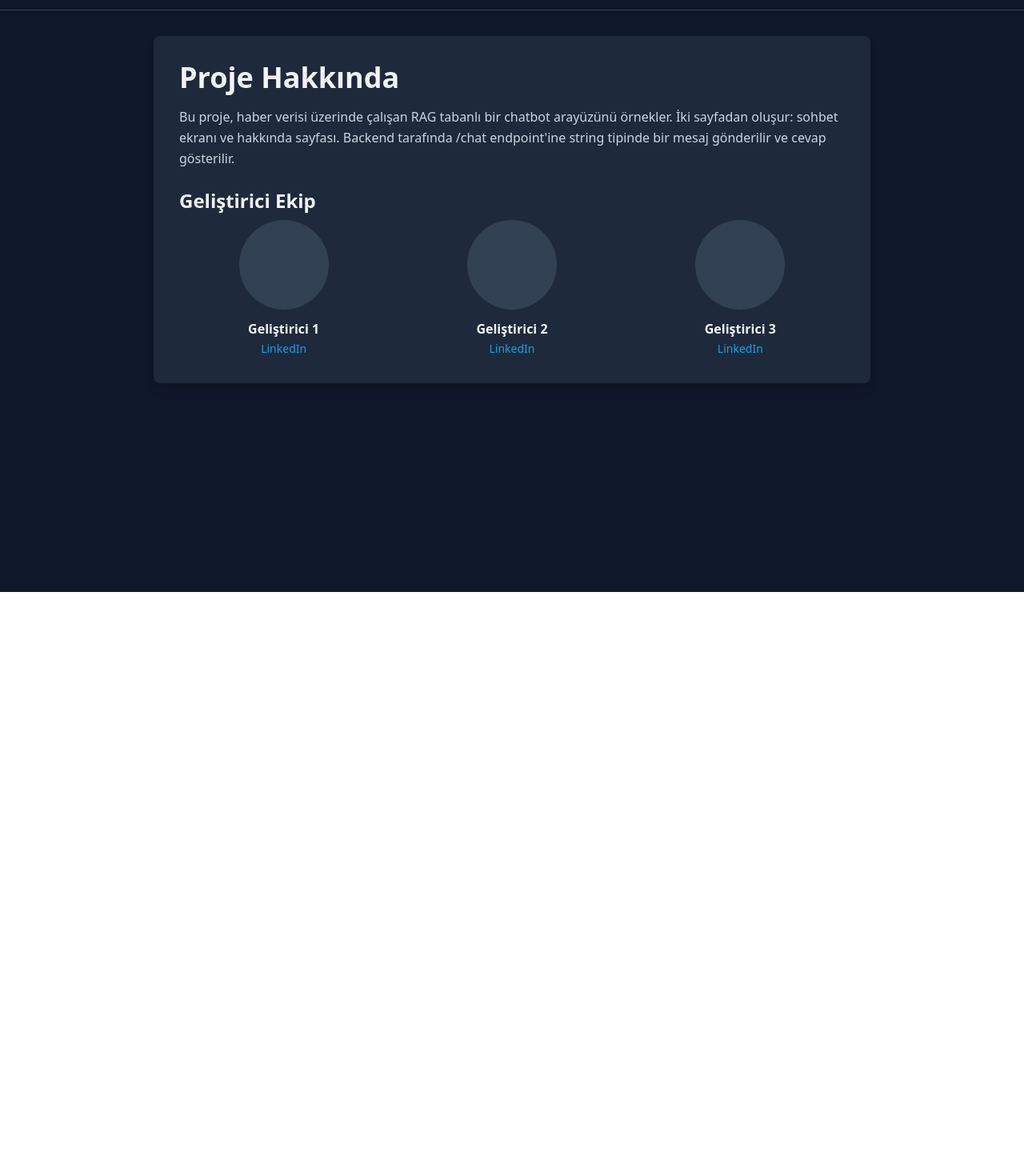
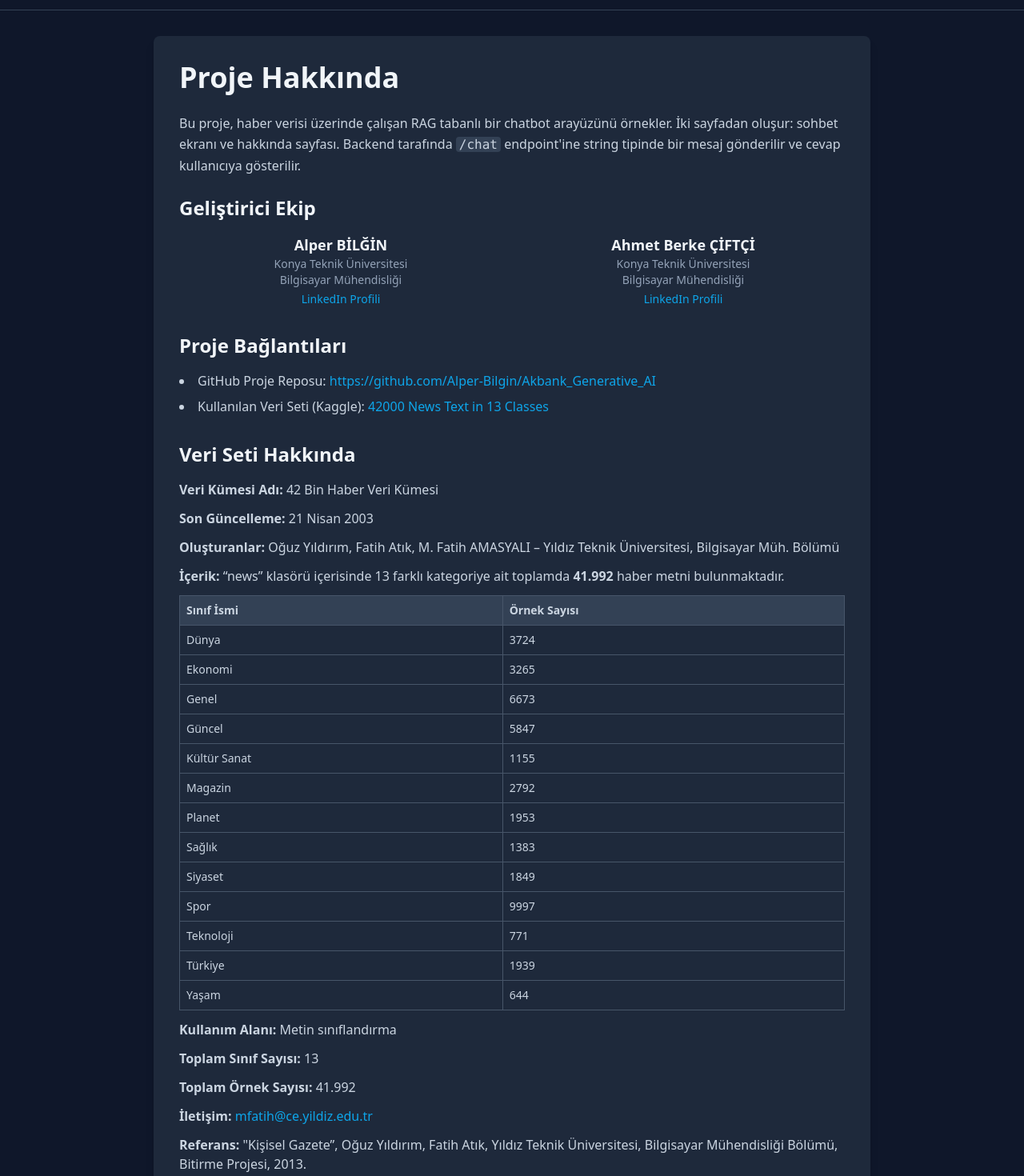
Before and after one commit to Alper-Bilgin/Akbank_Generative_AI, a React app in the folder frontend/: page /about in a window 1280 px wide. Shown: the part 60-1530 px from the top of the page at 80% size. Before the commit the page ends 800 px from the top, so only its background shows below. Built offline with nearby package versions, Linux system fonts and the light colour scheme; no server answers; the HTML template or start-up script is replaced by a standard one.

Commit message:
Aboutpage
About page düzenlendi

```diff
--- a/frontend/src/components/QuickQuestions.jsx
+++ b/frontend/src/components/QuickQuestions.jsx
@@ -1,7 +1,7 @@
 import React from "react";
 import { FaQuestionCircle } from "react-icons/fa";
 
-const questions = ["Türkiye Siyaseti hakkında bana bilgi verir misin?", "2000 yılına ait spor haberlerini sırasıyla ver?", "Recep Tayyip Erdoğan kimdir?"];
+const questions = ["Türkiye Siyaseti hakkında bana 5 haber verir misin?", "Sağlık alanından haberler verir misin?", "Teknoloji dünyasıda yaşanan son gelişmeler nelerdir?"];
 
 export default function QuickQuestions({ onSelect }) {
   return (
--- a/frontend/src/pages/AboutPage.jsx
+++ b/frontend/src/pages/AboutPage.jsx
@@ -3,23 +3,121 @@ import React from "react";
 export default function AboutPage() {
   return (
     <div className="max-w-4xl mx-auto bg-white dark:bg-slate-800 text-slate-800 dark:text-slate-100 p-8 rounded-lg shadow-lg transition-colors duration-300">
-      <h1 className="text-4xl font-extrabold mb-4">Proje Hakkında</h1>
+      <h1 className="text-4xl font-extrabold mb-6">Proje Hakkında</h1>
+
       <p className="leading-relaxed mb-6 text-slate-700 dark:text-slate-300">
-        Bu proje, haber verisi üzerinde çalışan RAG tabanlı bir chatbot arayüzünü örnekler. İki sayfadan oluşur: sohbet ekranı ve hakkında sayfası. Backend tarafında /chat endpoint'ine string tipinde
-        bir mesaj gönderilir ve cevap gösterilir.
+        Bu proje, haber verisi üzerinde çalışan RAG tabanlı bir chatbot arayüzünü örnekler. İki sayfadan oluşur: sohbet ekranı ve hakkında sayfası. Backend tarafında{" "}
+        <code className="bg-slate-100 dark:bg-slate-700 px-1 rounded">/chat</code> endpoint'ine string tipinde bir mesaj gönderilir ve cevap kullanıcıya gösterilir.
       </p>
 
-      <h2 className="text-2xl font-bold mb-2">Geliştirici Ekip</h2>
-      <div className="grid grid-cols-1 sm:grid-cols-3 gap-6">
-        {[1, 2, 3].map((i) => (
-          <div key={i} className="text-center">
-            <div className="w-28 h-28 rounded-full bg-slate-200 dark:bg-slate-700 mx-auto mb-3"></div>
-            <div className="font-semibold">Geliştirici {i}</div>
-            <a className="text-sm text-sky-500 hover:underline" href="#">
-              LinkedIn
-            </a>
+      <h2 className="text-2xl font-bold mb-4">Geliştirici Ekip</h2>
+      <div className="grid grid-cols-1 sm:grid-cols-2 gap-6 mb-8">
+        <div className="text-center">
+          <div className="font-semibold text-lg">Alper BİLĞİN</div>
+          <div className="text-sm text-slate-600 dark:text-slate-400">
+            Konya Teknik Üniversitesi
+            <br />
+            Bilgisayar Mühendisliği
           </div>
-        ))}
+          <a href="https://www.linkedin.com/in/alper-bil%C4%9Fin-88b242162/" target="_blank" rel="noopener noreferrer" className="text-sky-500 hover:underline text-sm block mt-1">
+            LinkedIn Profili
+          </a>
+        </div>
+        <div className="text-center">
+          <div className="font-semibold text-lg">Ahmet Berke ÇİFTÇİ</div>
+          <div className="text-sm text-slate-600 dark:text-slate-400">
+            Konya Teknik Üniversitesi
+            <br />
+            Bilgisayar Mühendisliği
+          </div>
+          <a href="https://www.linkedin.com/in/ahmet-berke-%C3%A7ift%C3%A7i-2111672b4/" target="_blank" rel="noopener noreferrer" className="text-sky-500 hover:underline text-sm block mt-1">
+            LinkedIn Profili
+          </a>
+        </div>
+      </div>
+
+      <h2 className="text-2xl font-bold mb-4">Proje Bağlantıları</h2>
+      <ul className="list-disc list-inside space-y-2 mb-8 text-slate-700 dark:text-slate-300">
+        <li>
+          GitHub Proje Reposu:{" "}
+          <a href="https://github.com/Alper-Bilgin/Akbank_Generative_AI" target="_blank" rel="noopener noreferrer" className="text-sky-500 hover:underline">
+            https://github.com/Alper-Bilgin/Akbank_Generative_AI
+          </a>
+        </li>
+        <li>
+          Kullanılan Veri Seti (Kaggle):{" "}
+          <a href="https://www.kaggle.com/datasets/oktayozturk010/42000-news-text-in-13-classes" target="_blank" rel="noopener noreferrer" className="text-sky-500 hover:underline">
+            42000 News Text in 13 Classes
+          </a>
+        </li>
+      </ul>
+
+      <h2 className="text-2xl font-bold mb-4">Veri Seti Hakkında</h2>
+      <div className="text-slate-700 dark:text-slate-300 space-y-3">
+        <p>
+          <strong>Veri Kümesi Adı:</strong> 42 Bin Haber Veri Kümesi
+        </p>
+        <p>
+          <strong>Son Güncelleme:</strong> 21 Nisan 2003
+        </p>
+        <p>
+          <strong>Oluşturanlar:</strong> Oğuz Yıldırım, Fatih Atık, M. Fatih AMASYALI – Yıldız Teknik Üniversitesi, Bilgisayar Müh. Bölümü
+        </p>
+        <p>
+          <strong>İçerik:</strong> “news” klasörü içerisinde 13 farklı kategoriye ait toplamda <strong>41.992</strong> haber metni bulunmaktadır.
+        </p>
+
+        <div className="overflow-x-auto">
+          <table className="min-w-full text-sm text-left border border-slate-300 dark:border-slate-600">
+            <thead className="bg-slate-200 dark:bg-slate-700">
+              <tr>
+                <th className="p-2 border border-slate-300 dark:border-slate-600">Sınıf İsmi</th>
+                <th className="p-2 border border-slate-300 dark:border-slate-600">Örnek Sayısı</th>
+              </tr>
+            </thead>
+            <tbody>
+              {[
+                ["Dünya", 3724],
+                ["Ekonomi", 3265],
+                ["Genel", 6673],
+                ["Güncel", 5847],
+                ["Kültür Sanat", 1155],
+                ["Magazin", 2792],
+                ["Planet", 1953],
+                ["Sağlık", 1383],
+                ["Siyaset", 1849],
+                ["Spor", 9997],
+                ["Teknoloji", 771],
+                ["Türkiye", 1939],
+                ["Yaşam", 644],
+              ].map(([className, count]) => (
+                <tr key={className}>
+                  <td className="p-2 border border-slate-300 dark:border-slate-600">{className}</td>
+                  <td className="p-2 border border-slate-300 dark:border-slate-600">{count}</td>
+                </tr>
+              ))}
+            </tbody>
+          </table>
+        </div>
+
+        <p>
+          <strong>Kullanım Alanı:</strong> Metin sınıflandırma
+        </p>
+        <p>
+          <strong>Toplam Sınıf Sayısı:</strong> 13
+        </p>
+        <p>
+          <strong>Toplam Örnek Sayısı:</strong> 41.992
+        </p>
+        <p>
+          <strong>İletişim:</strong>{" "}
+          <a className="text-sky-500 hover:underline" href="mailto:mfatih@ce.yildiz.edu.tr">
+            mfatih@ce.yildiz.edu.tr
+          </a>
+        </p>
+        <p>
+          <strong>Referans:</strong> "Kişisel Gazete”, Oğuz Yıldırım, Fatih Atık, Yıldız Teknik Üniversitesi, Bilgisayar Mühendisliği Bölümü, Bitirme Projesi, 2013.
+        </p>
       </div>
     </div>
   );
```
